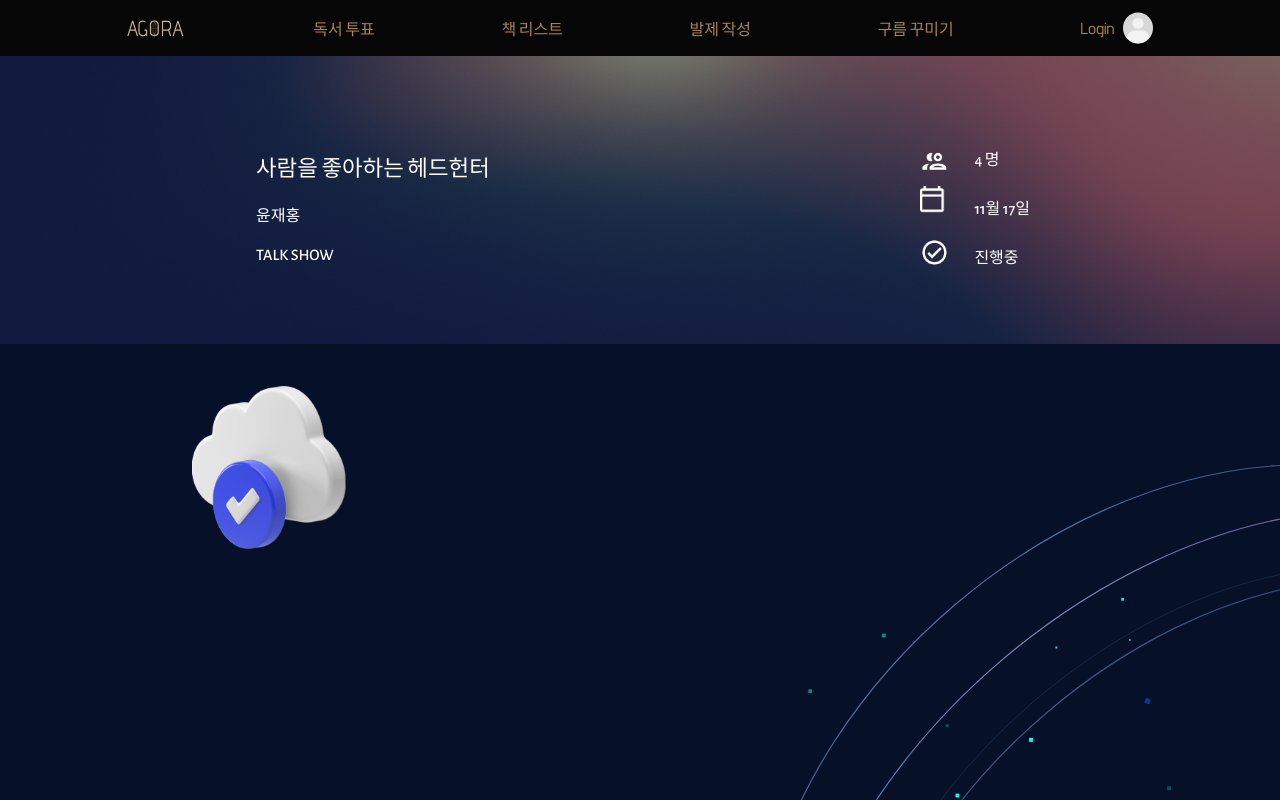
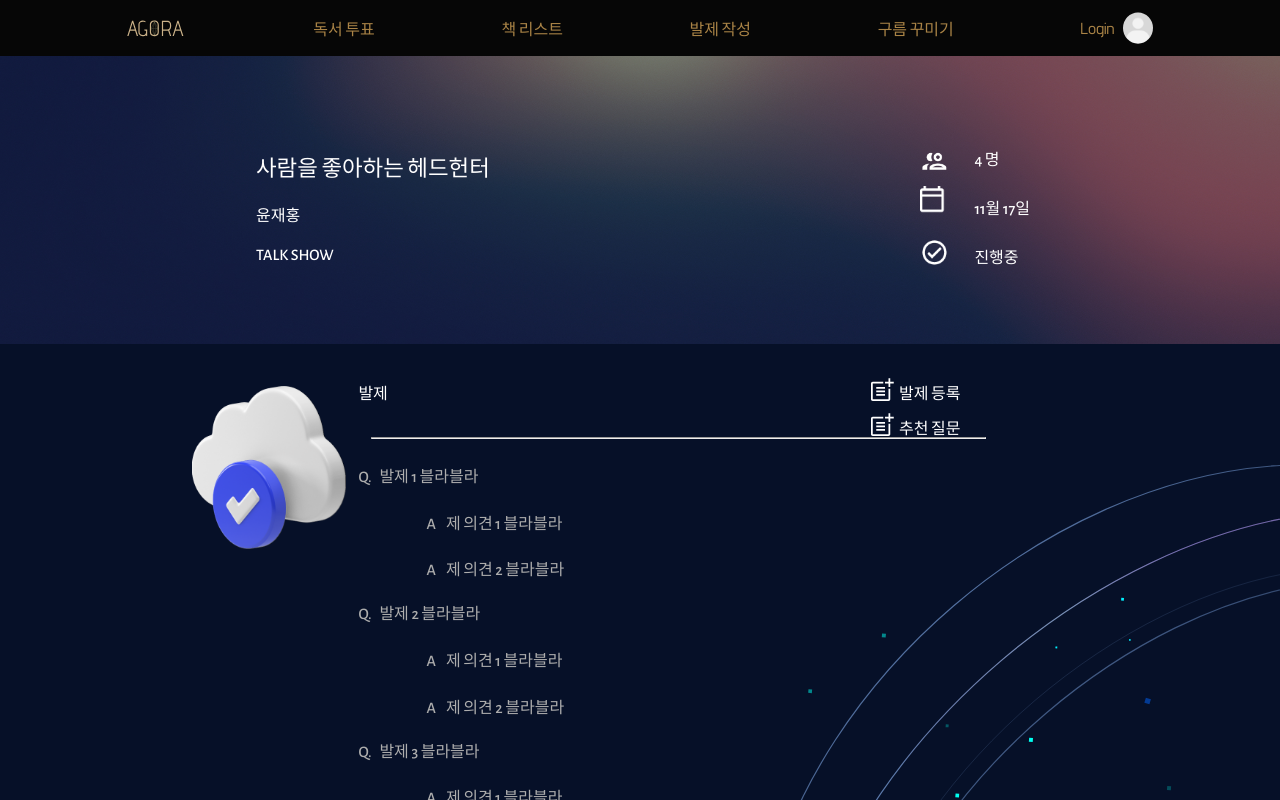
Before and after one commit to 9oormthon-univ/TEAM_5, a React (Create React App) app: page /roomTest in a window 1280 px wide. Shown: the top 800 px of the page. Built offline with nearby package versions, Linux system fonts and the light colour scheme.

Commit message:
feat: apply PresentationList component

```diff
--- /dev/null
+++ b/src/components/List/PresentationList.tsx
@@ -0,0 +1,151 @@
+import styled from "styled-components";
+import theme from '../../styles/theme';
+import addPost from "assets/icons/addPost.svg";
+
+let presentList = [
+  {
+    id: 0,
+    title : "발제 1 블라블라",
+    comment : [{id : 0, content:" 제 의견 1 블라블라"}, {id: 1, content: "제 의견 2 블라블라"}]
+  } ,
+  {
+    id: 1,
+    title : "발제 2 블라블라",
+    comment : [{id : 0, content:" 제 의견 1 블라블라"}, {id: 1, content: "제 의견 2 블라블라"}]
+  } ,
+  {
+    id: 2,
+    title : "발제 3 블라블라",
+    comment : [{id : 0, content:" 제 의견 1 블라블라"}, {id: 1, content: "제 의견 2 블라블라"}]
+  } ,
+]
+
+function PresentationList() {
+
+  return (
+    <StyledWrapper>
+      <StyledTitleWrapper>
+        <StyledTitle>발제</StyledTitle>
+        <StyledBtnWrapper>
+          <StyledAddWrapper>
+            <StyledAdd src={addPost} alt={"발제 추가"}></StyledAdd>
+            <StyledAddText>발제 등록</StyledAddText>
+          </StyledAddWrapper>
+          <StyledRecommendWrapper>
+            <StyledRecommend src={addPost} alt={"발제 추천"}></StyledRecommend>
+            <StyledRecommendText>추천 질문</StyledRecommendText>
+          </StyledRecommendWrapper>
+        </StyledBtnWrapper>
+      </StyledTitleWrapper>
+      <StyledLine />
+      <StyledListWrapper>
+        {presentList.map((item:any, idx:number) => (
+          <StyledPresentation key={idx}>Q.{"\u00A0\u00A0"} {item.title}
+            {item.comment.map((obj:any, idx2:number) =>(
+              <StyledCommentWrapper key={idx2}>
+                <StyledComment>A {"\u00A0\u00A0"} {obj.content}</StyledComment>
+              </StyledCommentWrapper>
+            ))}
+          </StyledPresentation>
+        ))}
+      </StyledListWrapper>
+    </StyledWrapper>
+  );
+}
+
+export default PresentationList;
+
+const StyledWrapper = styled.div`
+  display: flex;
+  position: relative;
+  justify-content: center;
+  width: 100%;
+  margin-left: 3%;
+  top: 0;
+`;
+
+const StyledTitleWrapper = styled.div`
+  position: absolute;
+  display: flex;
+  flex-direction: column;
+  justify-content: left;
+  flex-wrap: wrap;
+  width: 50%;
+  height: 100%;
+`
+const StyledTitle = styled.div`
+  position: absolute;
+  width: 100%;
+  margin-top: 1%;
+`
+const StyledBtnWrapper =styled.div`
+  position: absolute;
+  display: inline-flex;
+  flex-direction: column;
+  flex-wrap: wrap;
+  right: 1%;
+  margin-top: 0%;
+  width: 20%;
+`
+const StyledAddWrapper = styled.div`
+  width: 100%;
+  display: flex;
+  flex-direction: row;
+`
+const StyledAdd= styled.img`
+  position: relative;
+  width: 30%;
+`
+const StyledAddText = styled.div`
+  width: 100%;
+  margin-top: 5%;
+`
+const StyledRecommendWrapper = styled.div`
+  width: 100%;
+  display: flex;
+  flex-direction: row;
+`
+const StyledRecommend = styled.img`
+  position: relative;
+  width: 30%;
+`
+const StyledRecommendText = styled.text`
+  width: 100%;
+  margin-top: 5%;
+`
+const StyledLine = styled.hr`
+  position: absolute;
+  width: 48%;
+  height: 0.1rem;
+  margin-top: 5%;
+`
+const StyledListWrapper = styled.div`
+  position: absolute;
+  display: flex;
+  flex-direction: row;
+  justify-content: left;
+  flex-wrap: wrap;
+  margin-top: 7%;
+  gap: 20px;
+  left: 25%;
+  color: ${theme.color.text};
+`
+const StyledPresentation = styled.div`
+  float: left;
+  position: relative;
+  width: 100%;
+  top: 100%;
+`
+const StyledCommentWrapper = styled.div`
+  position: relative;
+  display: flex;
+  flex-direction: row;
+  justify-content: left;
+  flex-wrap: wrap;
+  margin-top: 5%;
+  gap: 20px;
+  left: 15%;
+`
+const StyledComment = styled.div`
+
+`
--- a/src/pages/[detailId].tsx
+++ b/src/pages/[detailId].tsx
@@ -6,7 +6,7 @@ import primary from 'assets/images/primary.png';
 import { useEffect } from 'react';
 import axios from 'axios';
 import Info from 'components/Info/Info';
-
+import PresentationList from '../components/List/PresentationList';
 
 interface Props {   //사용자가 선택한 책 정보 => 통신할 때 필요
   bookId: number;
@@ -41,6 +41,8 @@ function Detail() {
         </StyledBookWrapper>
 
         <StyledContentWrapper>
+          <PresentationList></PresentationList>
+
           <StyledGoormWrapper>
             <StyledGoorm src={primary} alt={"구름"} />
           </StyledGoormWrapper>
```
Also changed, not shown: src/assets/icons/addPost.svg (added).
